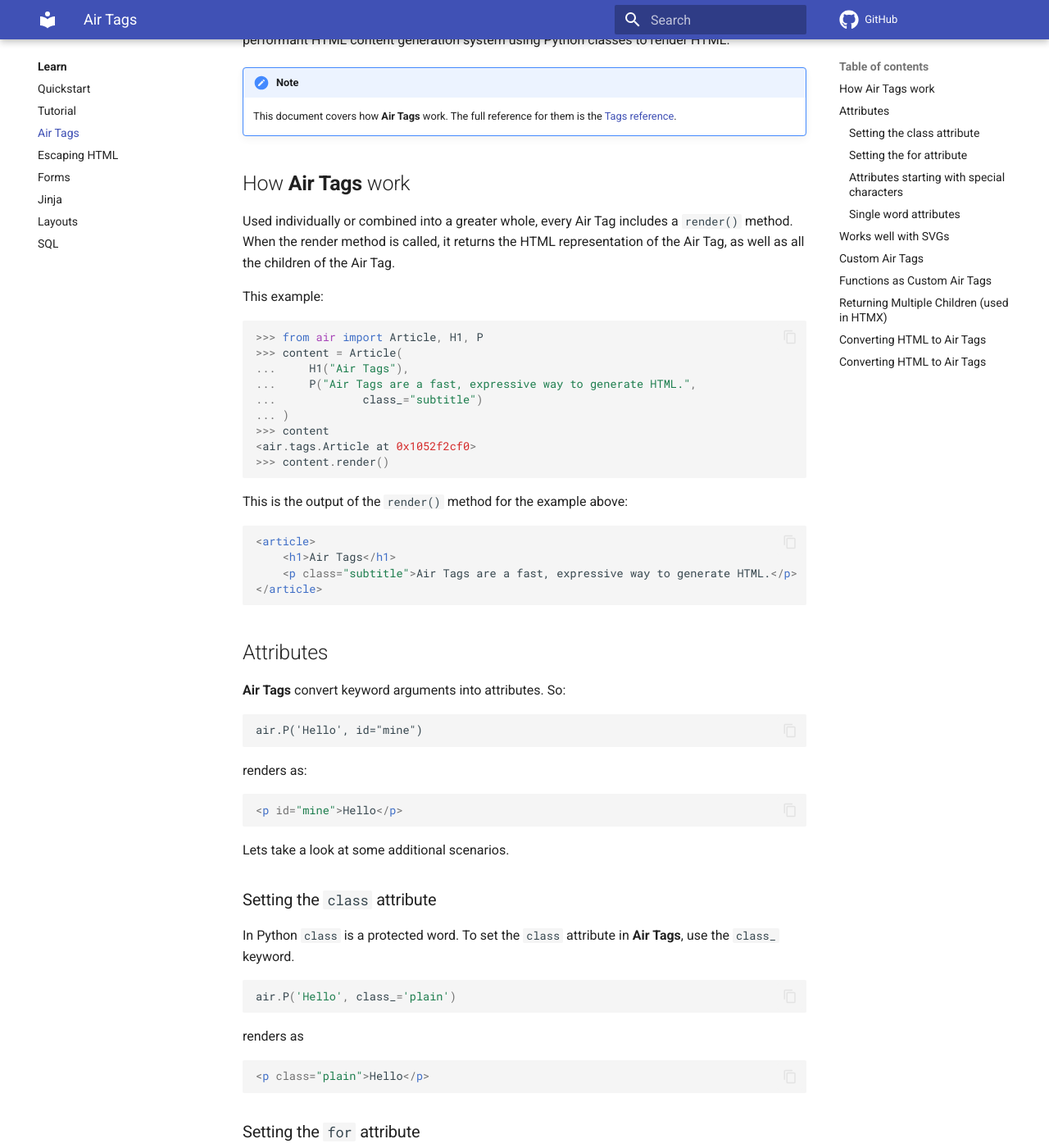
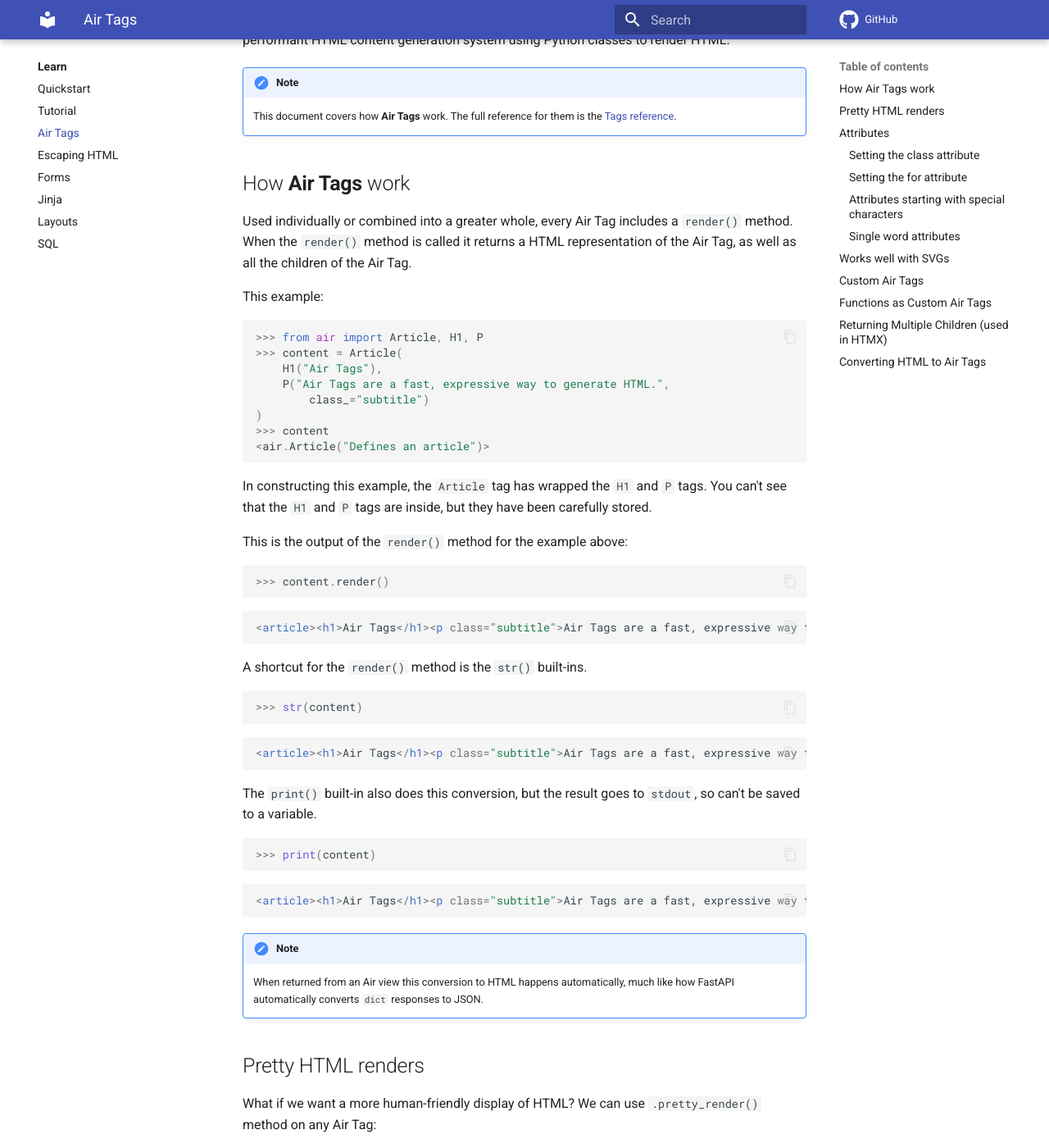
Before and after one commit to feldroy/air, an MkDocs documentation site: the page built from docs/learn/air_tags.md, in a window 1280 px wide and 1400 px high, scrolled down 268 px. Shown: the whole window at 82% size. Built offline with MkDocs 1.6.1 and Material for MkDocs 9.7.7, drawn with Linux system fonts in a browser that asks for light colours; comment, search, counter and statistics services are not loaded; some of the changed text lies outside the part shown.

Commit message:
Documentation on Airtag cleanup

````diff
--- a/docs/learn/air_tags.md
+++ b/docs/learn/air_tags.md
@@ -7,30 +7,77 @@
 
 ## How **Air Tags** work
 
-Used individually or combined into a greater whole, every Air Tag includes a `render()` method. When the render method is called, it returns the HTML representation of the Air Tag, as well as all the children of the Air Tag.
+Used individually or combined into a greater whole, every Air Tag includes a `render()` method. When the `render()` method is called it returns a HTML representation of the Air Tag, as well as all the children of the Air Tag.
 
 This example:
 
 ```python
 >>> from air import Article, H1, P
 >>> content = Article(
-...     H1("Air Tags"),
-...     P("Air Tags are a fast, expressive way to generate HTML.",
-...             class_="subtitle")
-... )
+    H1("Air Tags"),
+    P("Air Tags are a fast, expressive way to generate HTML.",
+        class_="subtitle")
+)
 >>> content
-<air.tags.Article at 0x1052f2cf0>
+<air.Article("Defines an article")>
+```
+
+In constructing this example, the `Article` tag has wrapped the `H1` and `P` tags. You can't see that the `H1` and `P` tags are inside, but they have been carefully stored.
+
+This is the output of the `render()` method for the example above:
+
+```python
 >>> content.render()
 ```
 
-This is the output of the `render()` method for the example above:
+```html
+<article><h1>Air Tags</h1><p class="subtitle">Air Tags are a fast, expressive way to generate HTML.</p></article>
+```
+
+A shortcut for the `render()` method is the `str()` built-ins.
+
+```python
+>>> str(content)
+```
+
+```html
+<article><h1>Air Tags</h1><p class="subtitle">Air Tags are a fast, expressive way to generate HTML.</p></article>
+```
+
+The `print()` built-in also does this conversion, but the result goes to `stdout`, so can't be saved to a variable.
+
+
+```python
+>>> print(content)
+```
+
+```html
+<article><h1>Air Tags</h1><p class="subtitle">Air Tags are a fast, expressive way to generate HTML.</p></article>
+```
+
+!!! note
+
+    When returned from an Air view this conversion to HTML happens automatically, much like how FastAPI automatically converts `dict` responses to JSON.
+
+## Pretty HTML renders
+
+What if we want a more human-friendly display of HTML? We can use `.pretty_render()` method on any Air Tag:
+
+```python
+>>> print(content.pretty_render())
+```
 
 ```html
 <article>
-    <h1>Air Tags</h1>
-    <p class="subtitle">Air Tags are a fast, expressive way to generate HTML.</p>
+  <h1>Air Tags</h1>
+  <p class="subtitle">Air Tags are a fast, expressive way to generate HTML.</p>
 </article>
 ```
+
+!!! tip
+
+    Combine Air Tag's `.pretty_render()` method with the [rich package](https://github.com/Textualize/rich) for truly lovely colorized output.
+
 
 ## Attributes
 
@@ -77,10 +124,7 @@ air.Label(
 renders as
 
 ```html
-<label for="email">
-    Email
-    <input name="email" type="email" />
-</label>
+<label for="email">Email<input name="email" type="email"></label>
 ```
 
 ### Attributes starting with special characters
@@ -112,10 +156,14 @@ Renders as:
 
 ```html
 <select>
-    <option value="SA" selected>South America</option>
+    <option selected value="SA">South America</option>
     <option value="NA">North America</option>
 </select>
 ```
+
+!!! note
+
+    For the sake of clarity this example was rendered using `print(content.pretty_render())`.
 
 If you need a value set to `true`, use `"true"` in Python. For example:
 
@@ -147,9 +195,13 @@ This will render the following SVG:
 
 ```html
 <svg width="100" height="100">
-  <circle cx="50" cy="50" r="40" fill="blue" />
+  <circle fill="blue" cx="50" cy="50" r="40"></circle>
 </svg>
 ```
+
+!!! note
+
+    For the sake of clarity this example was rendered using `print(content.pretty_render())`.
 
 ## Custom Air Tags
 
@@ -209,6 +261,10 @@ Which produces the following HTML:
 </article>
 ```
 
+!!! note
+
+    For the sake of clarity this example was rendered using `print(card(...).pretty_render())`.
+
 ## Returning Multiple Children (used in HTMX)
 
 When using HTMX to add reactivity to pages, it is common to return several **Air Tags** so that HTMX can then replace existing DOM elements with new ones. **Air Tags** are hierarchical, you need a base tag that just serves as a wrapper that doesn't generate any HTML. That tag is the `air.Tags`. Here's how to use it:
@@ -243,10 +299,6 @@ This will generate HTML that looks something like this, without any wrapping tex
     hx-trigger="polling 30s" hx-get="/cart-icon" hx-swap-oob="true"
      >Cart 2</a>
 ```
-
-## Converting HTML to Air Tags
-
-The easiest way to do that is with the [air-convert](https://pypi.org/project/air-convert/) package.
 
 ## Converting HTML to Air Tags
 
````
